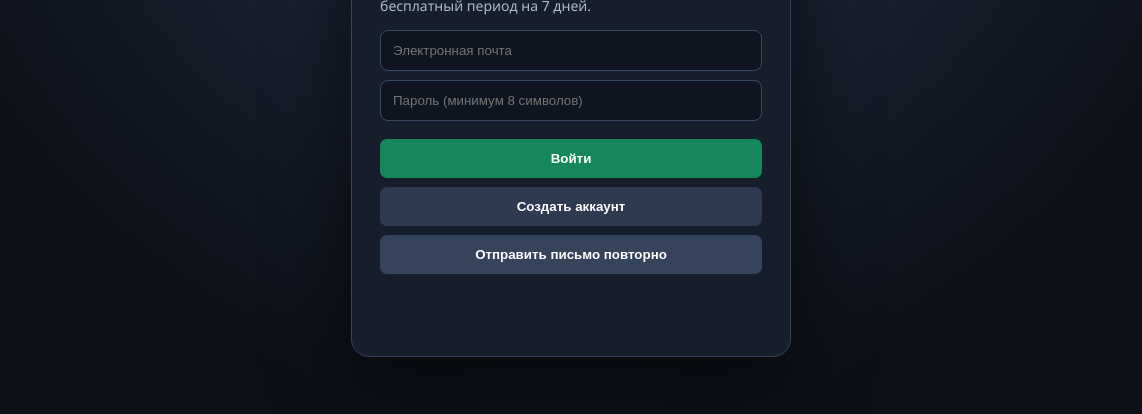
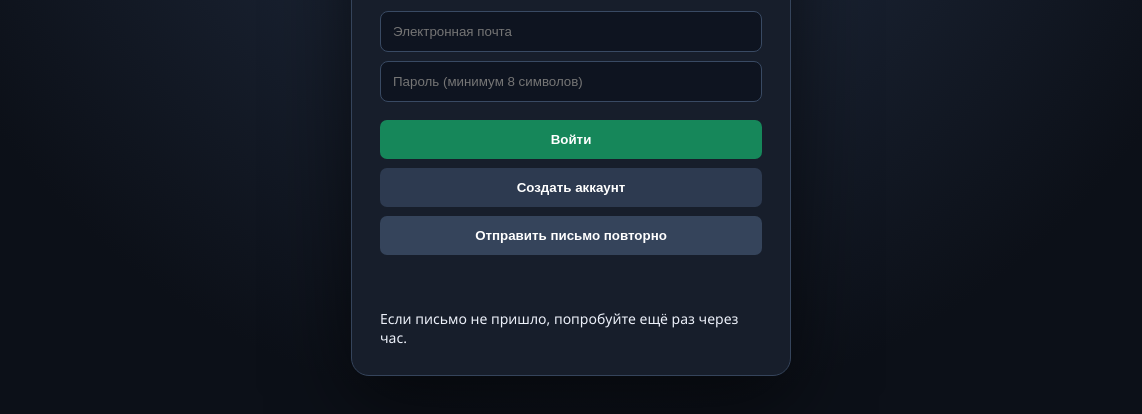
Before and after one commit to vertuozi92/RaidTalk-AutoClicker, an Electron app: page src/index.html in a window 1500 px wide. Shown: the part 292-706 px from the top of the page, without its empty margins (179-1321 px from the left). Drawn offline with Linux system fonts and the light colour scheme; no server answers.

Commit message:
Simplify email retry note in Russian

```diff
--- a/src/index.html
+++ b/src/index.html
@@ -41,6 +41,7 @@ body.auth-locked header,body.auth-locked #browser-area{visibility:hidden}
   <button id="auth-resend" style="background:#35445b">Отправить письмо повторно</button>
   <button id="auth-logout" style="display:none;background:#35445b">Выйти из аккаунта</button>
   <div id="auth-message"></div>
+  <div id="auth-mail-note">Если письмо не пришло, попробуйте ещё раз через час.</div>
  </div>
 </div>
 <header>
```
